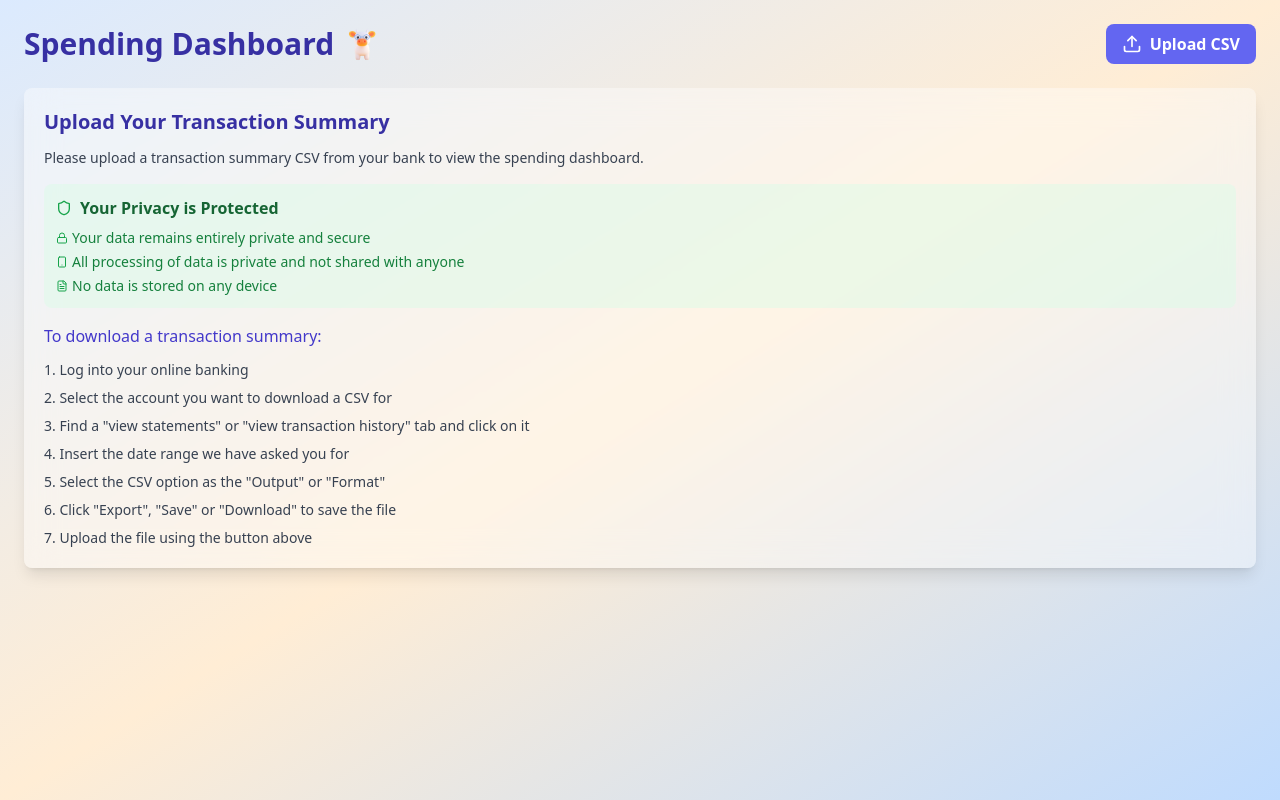
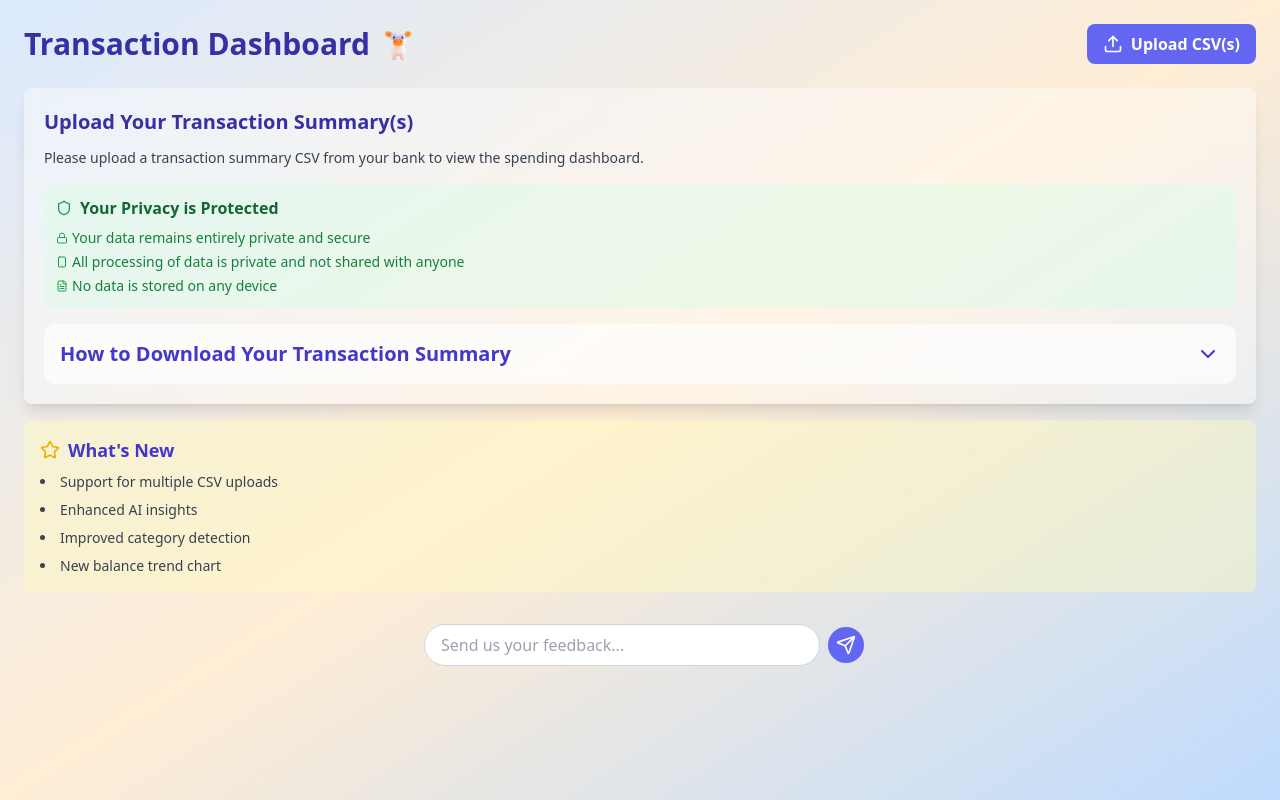
Before and after one commit to greg-maceachern12/moolah, a React (Create React App) app: page / in a window 1280 px wide. Built offline with nearby package versions, Linux system fonts and the light colour scheme.

Commit message:
netlify and multi-csv

```diff
--- /dev/null
+++ b/src/components/CollapsibleSection.tsx
@@ -0,0 +1,33 @@
+import React, { useState } from 'react';
+import { ChevronDown, ChevronUp } from 'lucide-react';
+
+interface CollapsibleSectionProps {
+  title: string;
+  children: React.ReactNode;
+  defaultExpanded?: boolean;
+  icon?: React.ReactNode;
+}
+
+const CollapsibleSection: React.FC<CollapsibleSectionProps> = ({ title, children, defaultExpanded = false, icon }) => {
+  const [isExpanded, setIsExpanded] = useState(defaultExpanded);
+
+  const toggleExpanded = () => setIsExpanded(!isExpanded);
+
+  return (
+    <div className="bg-white bg-opacity-50 backdrop-filter backdrop-blur-sm rounded-xl transition shadow-s duration-300 ease-in-out">
+      <button
+        onClick={toggleExpanded}
+        className="w-full flex justify-between items-center p-4 text-left font-semibold text-indigo-700 hover:bg-indigo-50 transition-colors duration-200"
+      >
+        <div className="flex items-center space-x-2">
+          <span className="text-xl font-bold">{title}</span>
+          {icon}
+        </div>
+        {isExpanded ? <ChevronUp className="w-6 h-6" /> : <ChevronDown className="w-6 h-6" />}
+      </button>
+      {isExpanded && <div className="p-4">{children}</div>}
+    </div>
+  );
+};
+
+export default CollapsibleSection;
--- a/src/components/SpendingDashboard.tsx
+++ b/src/components/SpendingDashboard.tsx
@@ -1,7 +1,8 @@
 import React, { useState, useCallback } from 'react';
 import { XAxis, YAxis, AreaChart, Area, CartesianGrid, Tooltip, Legend, ResponsiveContainer, PieChart, Pie, Cell, LineChart, Line, BarChart, Bar } from 'recharts';
-import { Calendar, Sun, ShoppingBag, Upload, RefreshCw, TrendingUp, TrendingDown, DollarSign, ArrowUpDown, Plus, Sparkles, ChevronUp, ChevronDown, FileText, Lock, Shield, Smartphone } from 'lucide-react';
+import { Calendar, Sun, ShoppingBag, Upload, RefreshCw, TrendingUp, TrendingDown, DollarSign, ArrowUpDown, Plus, Sparkles, FileText, Lock, Shield, Smartphone, Star, Send } from 'lucide-react';
 import Papa from 'papaparse';
+import CollapsibleSection from './CollapsibleSection';
 
 
 const COLORS = ['#0088FE', '#00C49F', '#FFBB28', '#FF8042', '#8884D8', '#82ca9d', '#ffc658'];
@@ -28,10 +29,12 @@ const SpendingDashboard: React.FC = () => {
     const [csvUploaded, setCsvUploaded] = useState(false);
     const [isLoading, setIsLoading] = useState(false);
     const [aiInsights, setAiInsights] = useState<string | null>(null);
-    const [isAIInsightsExpanded, setIsAIInsightsExpanded] = useState(true);
     const [hasCategoryData, setHasCategoryData] = useState(false);
 
-    const processTransactions = (transactions: any[]) => {
+    const [isProcessing, setIsProcessing] = useState(false);
+    const [selectedFileCount, setSelectedFileCount] = useState(0);
+
+    const processTransactions = useCallback((transactions: any[]) => {
         let totalSpent = 0;
         let totalIncome = 0;
         const merchantTotals: { [key: string]: number } = {};
@@ -184,15 +187,11 @@ const SpendingDashboard: React.FC = () => {
             });
         setBalanceTrend(balanceTrendData);
 
-    };
+    }, []);
 
     const toggleChangeMetric = () => {
         setShowYearOverYear(!showYearOverYear);
     };
-    const toggleAIInsights = () => {
-        setIsAIInsightsExpanded(!isAIInsightsExpanded);
-    };
-
 
 
     const detectCSVType = (headers: string[]): 'AMEX' | 'Chase' | 'Capital One' | 'Unknown' => {
@@ -225,7 +224,7 @@ const SpendingDashboard: React.FC = () => {
             case 'AMEX':
                 date = new Date(row['Date']);
                 description = row['Description'];
-                category = ''; // AMEX doesn't provide category
+                category = row['Category'] || '';; // AMEX doesn't provide category
                 amount = -parseFloat(row['Amount']); // Negate amount as AMEX considers spending as positive
                 break;
             case 'Chase':
@@ -259,19 +258,28 @@ const SpendingDashboard: React.FC = () => {
     };
 
 
-    const handleFileUpload = useCallback((event: React.ChangeEvent<HTMLInputElement>) => {
-        const file = event.target.files?.[0];
-        if (file) {
+    const processFiles = useCallback(async (files: File[]) => {
+        if (files.length === 0) return;
+
+        setIsProcessing(true);
+        const allTransactions: any[] = [];
+
+        for (const file of files) {
+            const results = await new Promise<Papa.ParseResult<any>>((resolve) => {
                 Papa.parse(file, {
-                complete: (results) => {
+                    complete: resolve,
+                    header: true,
+                    skipEmptyLines: true,
+                });
+            });
+
             if (Array.isArray(results.data) && results.data.length > 0) {
                 const headers = Object.keys(results.data[0]);
                 const detectedType = detectCSVType(headers);
 
                 if (detectedType === 'Unknown') {
                     console.error('Unknown CSV format');
-                            // You might want to show an error message to the user here
-                            return;
+                    continue;
                 }
 
                 const processedTransactions = results.data
@@ -281,21 +289,28 @@ const SpendingDashboard: React.FC = () => {
                         t !== null && !isNaN(t.amount) && t.amount !== 0 && !!t.date
                     );
 
-                        console.log('Processed transactions:', processedTransactions);
+                allTransactions.push(...processedTransactions);
+            }
+        }
+
+        console.log('Processed transactions:', allTransactions);
 
         // Check if any transaction has category data
-                        const categoryDataExists = processedTransactions.some(t => t.category !== '');
+        const categoryDataExists = allTransactions.some(t => t.category !== '');
         setHasCategoryData(categoryDataExists);
-                        setProcessedTransactions(processedTransactions);
-                        processTransactions(processedTransactions);
+        setProcessedTransactions(allTransactions);
+        processTransactions(allTransactions);
         setCsvUploaded(true);
+        setIsProcessing(false);
+    }, [processTransactions]); // Add processTransactions to the dependency array
+
+    const handleFileUpload = useCallback((event: React.ChangeEvent<HTMLInputElement>) => {
+        const files = event.target.files;
+        if (files) {
+            setSelectedFileCount(files.length);
+            processFiles(Array.from(files));
         }
-                },
-                header: true,
-                skipEmptyLines: true,
-            });
-        }
-    }, []);
+    }, [processFiles]); // Add processFiles to the dependency array
 
     const formatDollarAmount = (amount: number) => {
         return `$${amount.toLocaleString('en-US', { minimumFractionDigits: 2, maximumFractionDigits: 2 })}`;
@@ -371,18 +386,34 @@ const SpendingDashboard: React.FC = () => {
                     <div className="flex flex-col sm:flex-row justify-between items-start sm:items-center mb-4 space-y-4 sm:space-y-0">
                         <div className="flex items-center">
                             <h1 className="text-2xl sm:text-3xl font-bold text-indigo-800 flex items-center">
-                                Spending Dashboard
+                                Transaction Dashboard
                                 <img src="assets/icon.png" alt="" className="w-10 h-10 ml-2" />
                             </h1>
                         </div>
+                        <div>
                             <label htmlFor="csv-upload" className="cursor-pointer bg-indigo-500 hover:bg-indigo-600 text-white font-semibold py-2 px-4 rounded-lg inline-flex items-center transition duration-200">
                                 <Upload className="w-5 h-5 mr-2" />
-                            <span>Upload CSV</span>
+                                <span>{isProcessing ? 'Processing...' : 'Upload CSV(s)'}</span>
                             </label>
-                        <input id="csv-upload" type="file" accept=".csv" onChange={handleFileUpload} className="hidden" />
+                            <input
+                                id="csv-upload"
+                                type="file"
+                                accept=".csv"
+                                onChange={handleFileUpload}
+                                className="hidden"
+                                multiple
+                                disabled={isProcessing}
+                            />
                         </div>
+                    </div>
+                    {selectedFileCount > 0 && (
+                        <div className="text-sm text-gray-600 flex items-center mt-2">
+                            <FileText className="w-4 h-4 mr-2 text-indigo-500" />
+                            <span>{selectedFileCount} file(s) selected</span>
+                        </div>
+                    )}
                     {startDate && endDate && (
-                        <div className="text-sm text-gray-600 flex items-center">
+                        <div className="text-sm text-gray-600 flex items-center mt-2">
                             <Calendar className="w-4 h-4 mr-2 text-indigo-500" />
                             <span>
                                 From {startDate.toLocaleDateString('en-US', { year: 'numeric', month: 'long', day: 'numeric' })} to {endDate.toLocaleDateString('en-US', { year: 'numeric', month: 'long', day: 'numeric' })}
@@ -390,6 +421,7 @@ const SpendingDashboard: React.FC = () => {
                         </div>
                     )}
                 </div>
+
                 {/* <div className={`transition-all duration-500 ease-in-out ${csvUploaded ? 'opacity-100 translate-y-0' : 'opacity-0 translate-y-4'}`}></div> */}
                 {csvUploaded ? (
                     <div className="space-y-8 animate-fade-in">
@@ -478,8 +510,8 @@ const SpendingDashboard: React.FC = () => {
 
                         {/* Updated AI Insights section */}
                         <div className="mb-6">
-                            <div className="w-full bg-white bg-opacity-50 backdrop-filter backdrop-blur-sm p-4 rounded-xl transition duration-300 ease-in-out">
-                                <div className="flex items-center justify-between mb-3">
+                            {/* <div className="w-full bg-white bg-opacity-50 backdrop-filter backdrop-blur-sm p-4 rounded-xl transition duration-300 ease-in-out"> */}
+                            {/* <div className="flex items-center justify-between mb-3">
                                     <div className="flex items-center space-x-2">
                                         <h3 className="text-xl font-bold text-indigo-700">AI Insights</h3>
                                         <Sparkles className="w-5 h-5 text-yellow-500" />
@@ -494,9 +526,12 @@ const SpendingDashboard: React.FC = () => {
                                             <ChevronDown className="w-6 h-6" />
                                         )}
                                     </button>
-                                </div>
-                                {isAIInsightsExpanded && (
-                                    <>
+                                </div> */}
+                            <CollapsibleSection
+                                title="AI Insights"
+                                defaultExpanded={true}
+                                icon={<Sparkles className="w-5 h-5 text-yellow-500" />}
+                            >
                                 {!aiInsights ? (
                                     <button
                                         onClick={handleAIInsightsClick}
@@ -517,9 +552,8 @@ const SpendingDashboard: React.FC = () => {
                                 ) : (
                                     renderAIInsights(aiInsights)
                                 )}
-                                    </>
-                                )}
-                            </div>
+                            </CollapsibleSection>
+                            {/* </div> */}
                         </div>
 
                         <div className="grid grid-cols-1 lg:grid-cols-2 gap-8 mb-8">
@@ -647,8 +681,9 @@ const SpendingDashboard: React.FC = () => {
                         </div>
                     </div>
                 ) : (
+                    <>
                         <div className="bg-white bg-opacity-40 backdrop-filter backdrop-blur-lg shadow-lg rounded-lg overflow-hidden mt-6 p-5">
-                        <h2 className="text-xl font-bold mb-3 text-indigo-800">Upload Your Transaction Summary</h2>
+                            <h2 className="text-xl font-bold mb-3 text-indigo-800">Upload Your Transaction Summary(s)</h2>
                             <p className="text-sm text-gray-700 mb-4">
                                 Please upload a transaction summary CSV from your bank to view the spending dashboard.
                             </p>
@@ -674,7 +709,7 @@ const SpendingDashboard: React.FC = () => {
                                 </ul>
                             </div>
 
-                        <h3 className="text-base font-medium mb-3 text-indigo-700">To download a transaction summary:</h3>
+                            <CollapsibleSection title="How to Download Your Transaction Summary">
                                 <ol className="text-sm space-y-2 text-gray-700 list-decimal list-inside">
                                     <li>Log into your online banking</li>
                                     <li>Select the account you want to download a CSV for</li>
@@ -684,10 +719,53 @@ const SpendingDashboard: React.FC = () => {
                                     <li>Click "Export", "Save" or "Download" to save the file</li>
                                     <li>Upload the file using the button above</li>
                                 </ol>
+                            </CollapsibleSection>
                         </div>
+                        {/* New static What's New box */}
+                        <div className="mt-4 bg-yellow-100 bg-opacity-50 rounded-lg p-4">
+                            <div className="flex items-center space-x-2 mb-2">
+                                <Star className="w-5 h-5 text-yellow-500" />
+                                <h3 className="text-lg font-semibold text-indigo-700">What's New</h3>
+                            </div>
+                            <ul className="text-sm space-y-2 text-gray-700 list-disc list-inside">
+                                <li>Support for multiple CSV uploads</li>
+                                <li>Enhanced AI insights</li>
+                                <li>Improved category detection</li>
+                                <li>New balance trend chart</li>
+                            </ul>
+                        </div>
+                    </>
                 )}
+                <div className="mt-8">
+                    <form
+                        className="flex items-center space-x-2 max-w-md mx-auto"
+                        data-netlify="true"
+                        name="feedback"
+                        netlify-honeypot="bot-field"
+                        method="POST"
+                    >
+                        <input type="hidden" name="form-name" value="feedback" />
+                        <p className="hidden">
+                            <label>
+                                Don't fill this out if you're human: <input name="bot-field" />
+                            </label>
+                        </p>
+                        <input
+                            type="text"
+                            name="message"
+                            placeholder="Send us your feedback..."
+                            className="flex-grow px-4 py-2 rounded-full border border-gray-300 focus:outline-none focus:ring-2 focus:ring-indigo-500 focus:border-transparent"
+                        />
+                        <button
+                            type="submit"
+                            className="bg-indigo-500 text-white rounded-full p-2 hover:bg-indigo-600 focus:outline-none focus:ring-2 focus:ring-indigo-500 focus:ring-offset-2"
+                        >
+                            <Send className="w-5 h-5" />
+                        </button>
+                    </form>
                 </div>
             </div>
+        </div >
     );
 };
 
```
Lines whose indentation alone changed are shown as unchanged.
